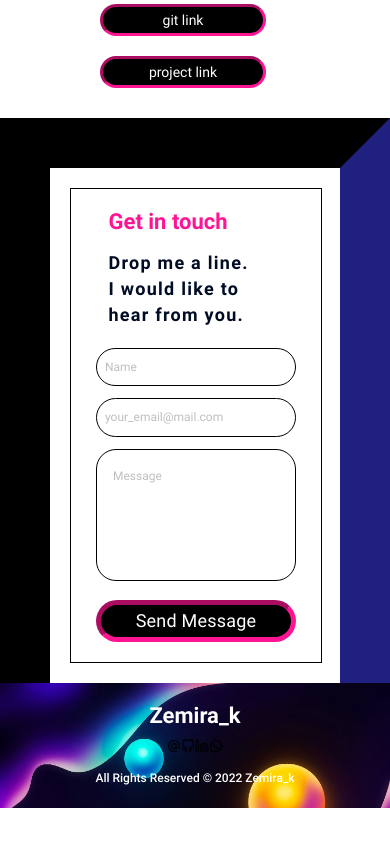
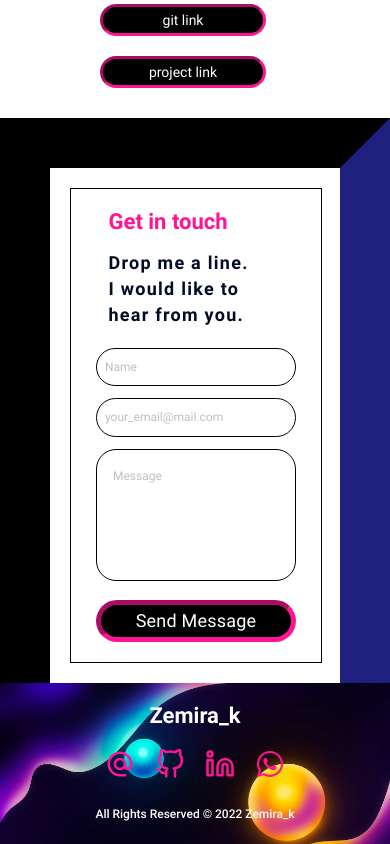
Before and after one commit to zemira-k/zemira-k.github.io, a React (Create React App) app: page / in a window 390 px wide. Shown: the part 2028-2872 px from the top of the page. Before the commit the page ends 2836 px from the top, so only its background shows below. Built offline with nearby package versions, Linux system fonts and the light colour scheme.

Commit message:
change nav class name

```diff
--- a/src/components/Navigation/navigation.css
+++ b/src/components/Navigation/navigation.css
@@ -1,15 +1,15 @@
-.nav__icon {
+.nav__big-icon {
   width: 50px;
   height: 50px;
   padding: 10px;
   color: deeppink;
 }
-.nav__icon:hover {
+.nav__big-icon:hover {
   opacity: 0.5;
 }
 
 @media screen and (max-width: 850px) {
-  .nav__icon {
+  .nav__big-icon {
     width: 30px;
     height: 30px;
   }
```
